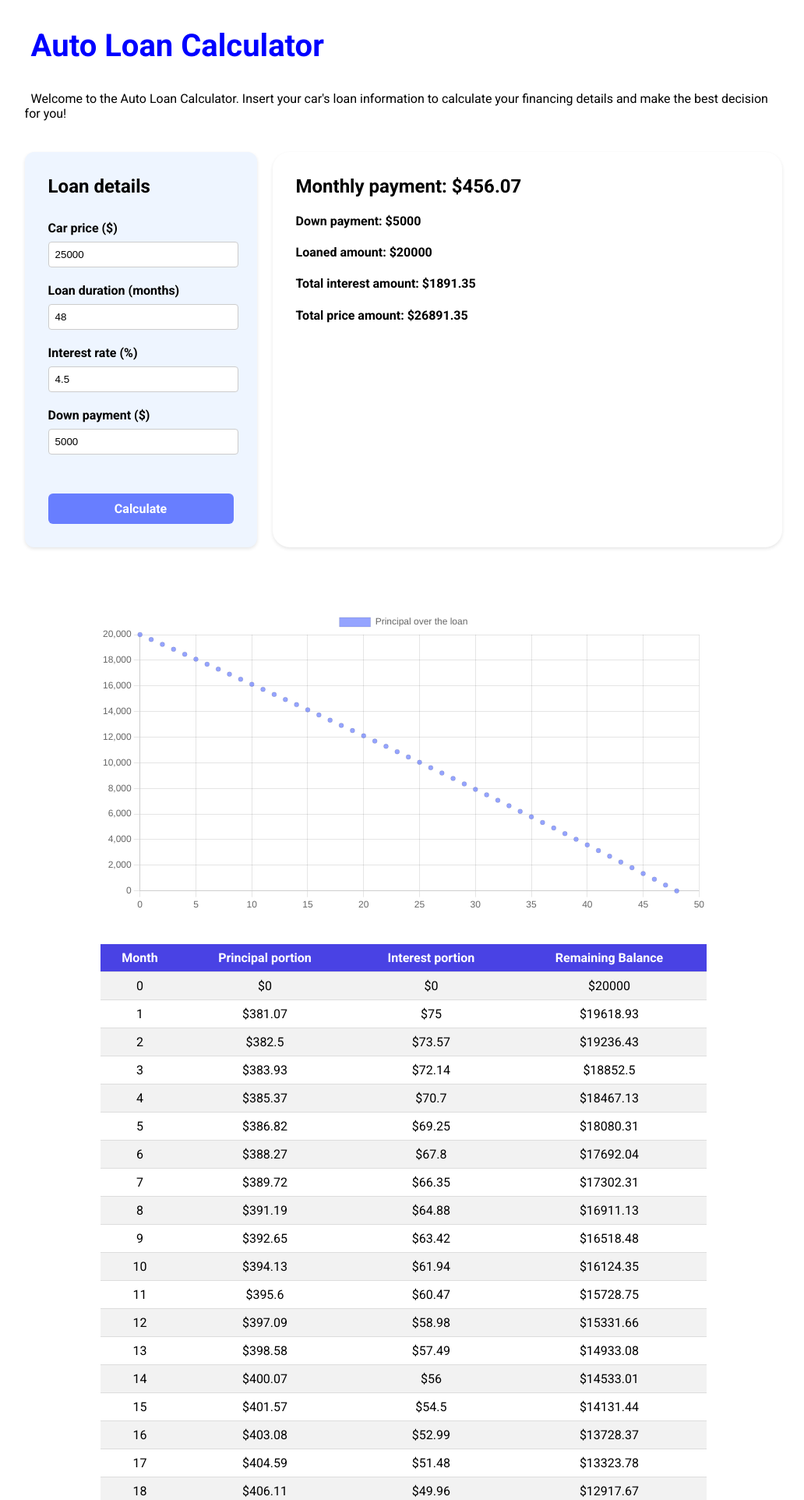
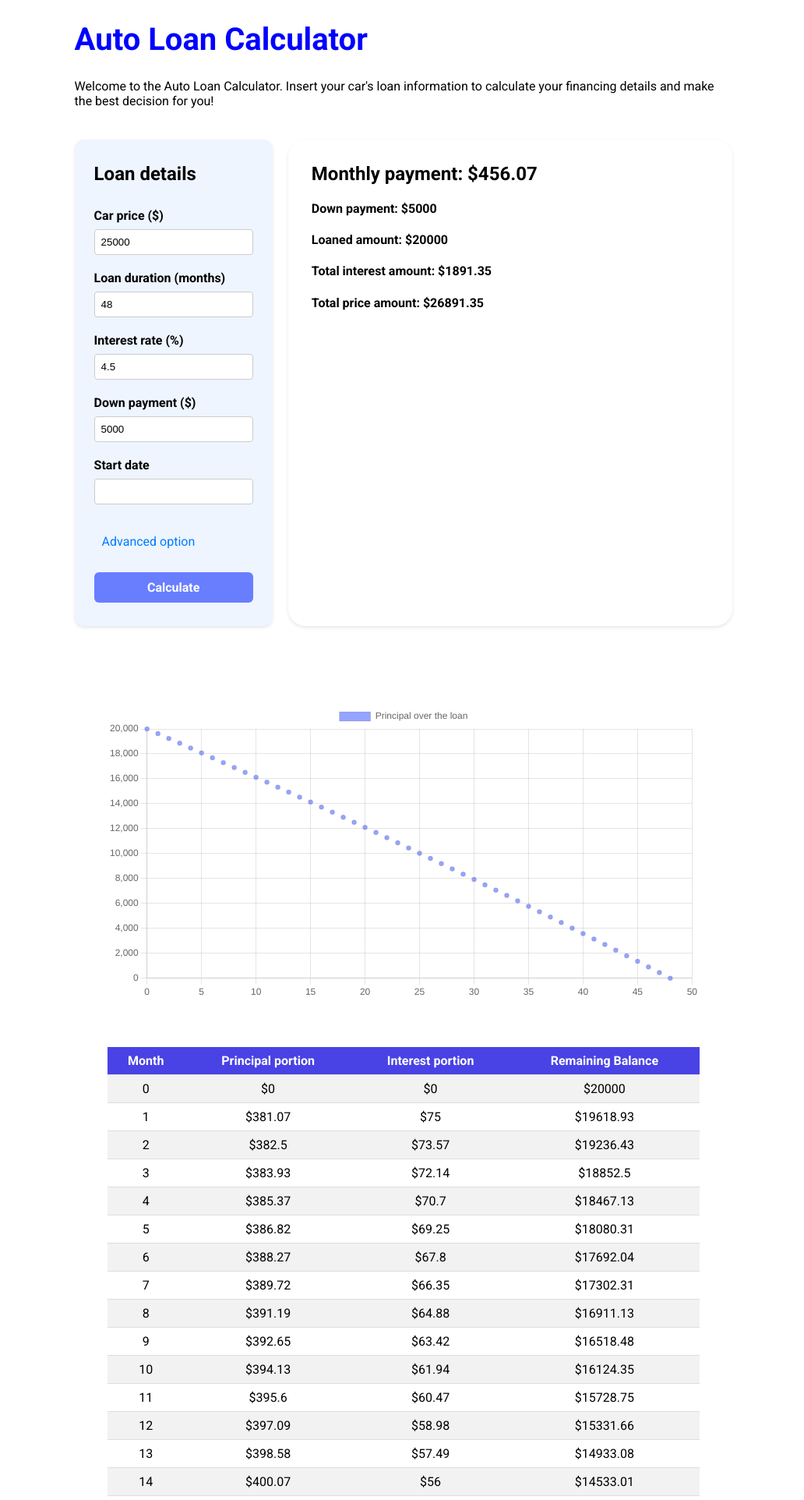
Before and after one commit to saitormit/Auto-Loan-Calculator, a Django app: page / in a window 1280 px wide. Shown: the top 1924 px of the page at 78% size, without its empty margins (122-1154 px from the left). Run offline with Django 5.2, Linux system fonts and the light colour scheme; some web fonts are replaced.

Commit message:
Advanced inputs section created

```diff
--- a/backend/calculator/static/calculator/mainStyles.css
+++ b/backend/calculator/static/calculator/css/mainStyles.css
@@ -1,26 +1,25 @@
 h1 {
     font-family: Roboto, Arial, Helvetica, sans-serif;
     color:blue;
-    padding: 8px;
     font-size: 2.5em;
 }
 
-h2 {
+h2, h3 {
     font-family: Roboto, Arial, Helvetica, sans-serif;
 }
 
 p1 {
     font-family: Roboto, Arial, Helvetica, sans-serif;
-    padding: 8px;
 }
 
 body {
     background-color: white;
     /*margin-left: 150px;
     margin-right: 150px;*/
-    width: 76%;
-    margin-left: 12%;
-    margin-right: 12%;
+    width: 66%;
+    margin-left: 17%;
+    margin-right: 17%;
+    margin-bottom: 40px;
 }
 
 .calculation_container {
@@ -34,8 +33,8 @@ body {
     border-radius: 12px;
     box-shadow: 0 2px 4px rgba(0, 0, 0, 0.1);
     margin-top: 40px;
-    margin-bottom: 40px;
-    padding: 10px 30px;
+    margin-bottom: 60px;
+    padding: 10px 25px;
     /* width: 300px; */
 }
 
@@ -48,18 +47,20 @@ body {
     margin-bottom: 20px;
 }
 
-.form-group label {
+.form-group label, p {
     font-family: Roboto;
     display: block;
     font-weight: bold;
     margin-bottom: 8px;
 }
 
-.form-group input[type="number"]{
-    width: 95%;
+.form-group input[type="number"],
+input[type="text"]{
+    width: 100%;
     padding: 8px;
     border: 1px solid #ccc;
     border-radius: 4px;
+    box-sizing: border-box;
 }
 
 .form-group input[type="submit"] {
@@ -84,30 +85,67 @@ body {
     border: #4942E4;
 }
 
+.radio-buttons {
+    display: flex;
+    align-items: center;
+}
+
+.radio-buttons label {
+    margin-right: 10px;
+    font-weight: normal;
+}
+
+/* Style the form sections */
+.form-section {
+    display: none;
+    opacity: 0;
+    overflow: auto;
+    transition: opacity 0.5s ease, height 0.5s ease;
+}
+
+.form-section.active {
+    display: block;
+    opacity: 1;
+    height: auto;
+}
+
+/* Style the navigation links */
+.nav-link {
+    font-family: Roboto, Arial, Helvetica, sans-serif;
+    color: #007BFF;
+    cursor: pointer;
+    text-decoration: none;
+    padding: 0 10px;
+}
+
+.nav-link:hover {
+    text-decoration: underline;
+}
+
 .output_container {
     font-family: Roboto, Arial, Helvetica, sans-serif;
     flex: 5;
     border-radius: 22px;
     box-shadow: 0 2px 4px rgba(0, 0, 0, 0.1);
     margin-top: 40px;
-    margin-bottom: 40px;
+    margin-bottom: 60px;
     padding: 10px 30px;
 }
 
 .principal_plot {
     margin: auto;
-    width: 80%;
+    width: 90%;
     margin-top: 40px;
-    margin-bottom: 40px;
+    margin-bottom: 60px;
 }
 
 .amortization_table table{
     font-family: Roboto, Arial, Helvetica, sans-serif;
     margin: auto;
-    width: 80%;
+    width: 90%;
     border-collapse: collapse;
     margin-top: 40px;
-    margin-bottom: 40px;
+    margin-bottom: 60px;
 }
 
 .amortization_table th, td{
@@ -119,6 +157,6 @@ body {
 tr:nth-child(even){background-color: #f2f2f2}
 
 .amortization_table th {
-  background-color: #4942E4;
-  color: white;
+    background-color: #4942E4;
+    color: white;
 }
--- /dev/null
+++ b/backend/calculator/static/calculator/js/advanced_inputs.js
@@ -0,0 +1,21 @@
+function navigateSection(event, sectionName) {
+    var i, sections;
+
+    // Prevent default anchor behavior
+    event.preventDefault();
+
+    // Hide all sections
+    sections = document.getElementsByClassName("form-section");
+    for (i = 0; i < sections.length; i++) {
+        sections[i].classList.remove("active");
+    }
+
+    // Show the current section
+    var currentSection = document.getElementById(sectionName);
+    currentSection.classList.add("active");
+}
+
+// Set the default active section
+document.addEventListener("DOMContentLoaded", function() {
+    document.getElementById("standard_section").classList.add("active");
+});
--- a/backend/calculator/templates/calculator/main.html
+++ b/backend/calculator/templates/calculator/main.html
@@ -1,7 +1,8 @@
+{% load static %}
+
 <!DOCTYPE html>
 <html lang="en">
 <head>
-    {% load static %}
     <meta charset="UTF-8">
     <meta name="viewport" content="width=device-width, initial-scale=1.0">
 
@@ -10,8 +11,8 @@
     <link href="https://fonts.googleapis.com/css2?family=Radio+Canada+Big:ital,wght@0,400..700;1,400..700&family=Roboto:ital,wght@0,100;0,300;0,400;0,500;0,700;0,900;1,100;1,300;1,400;1,500;1,700;1,900&display=swap" rel="stylesheet">
     <script src="https://cdn.jsdelivr.net/npm/chart.js"></script>
     <title>Auto Loan Calculator</title>
-    <link rel="stylesheet" href="{% static 'calculator/mainStyles.css' %}">
-    <script src="{% static 'calculator/charts.js' %}"></script>
+    <link rel="stylesheet" href="{% static 'calculator/css/mainStyles.css' %}">
+    <script src="{% static 'calculator/js/charts.js' %}"></script>
 </head>
 <body>
     <h1>Auto Loan Calculator</h1>
@@ -26,6 +27,7 @@
             <h2>Loan details</h2>
             <form method="post" action="">
                 {% csrf_token %}
+                <div class="form-section" id="standard_section">
                     <div class="form-group">
                         <label for="car_price">Car price ($)</label>
                         <input type="number" id="car_price" name="car_price" value="{{ car_price }}" required>
@@ -36,17 +38,44 @@
                     </div>
                     <div class="form-group">
                         <label for="interest">Interest rate (%)</label>
-                    <input type="number" step="0.1" id="interest" name="interest" value="{{ interest }}" required>
+                        <input type="number" step="0.01" id="interest" name="interest" value="{{ interest }}" required>
                     </div>
                     <div class="form-group">
                         <label for="down_payment">Down payment ($)</label>
                         <input type="number" id="down_payment" name="down_payment" value="{{ down_payment }}">
                     </div>
                     <div class="form-group">
+                        <label for="start_date">Start date</label>
+                        <input type="text" id="start_date" name="start_date">
+                    </div>
+                    <br>
+                    <a href="#" class="nav-link" onclick="navigateSection(event, 'advanced_section')">Advanced option</a>
+                </div>
+                <div class="form-section" id="advanced_section">
+                    <div class="form-group">
+                        <label for="advanced_payment">Advanced payment ($)</label>
+                        <input type="number" id="advanced_payment" name="advanced_payment" value=0>
+                    </div>
+                    <div class="form-group">
+                        <p>Refinance option</p>
+                        <div class="radio-buttons">
+                            <label>
+                                <input type="radio" name="refinance_button" value="yes"> Yes
+                            </label>
+                            <label>
+                                <input type="radio" name="refinance_button" value="no" checked> No
+                            </label>
+                        </div>
+                    </div>
+                    <br>
+                    <a href="#" class="nav-link" onclick="navigateSection(event, 'standard_section')">Back</a>
+                </div>
+                <div class="form-group">
                     <input type="submit" value="Calculate">
                 </div>
             </form>
         </div>
+        <script src="{% static 'calculator/js/advanced_inputs.js' %}"></script>
 
         <div class="output_container">
             <h2>Monthly payment: ${{ monthly_payment|floatformat:2 }}</h2>
@@ -131,5 +160,21 @@
             }
         });
     </script>
+
+    <h2>Monthly Payment Calculation</h2>
+    <p1>
+        Explain the monthly payment formula habitant morbi tristique senectus et netus et malesuada fames ac turpis egestas. Vestibulum tortor quam, feugiat vitae, ultricies eget, tempor sit amet, ante. Donec eu libero sit amet quam egestas semper. Aenean ultricies mi vitae est. Mauris placerat eleifend leo.
+    </p1>
+    <br>
+    <h2>Car Devaluation</h2>
+    <p1>
+        About car devaluation habitant morbi tristique senectus et netus et malesuada fames ac turpis egestas. Vestibulum tortor quam, feugiat vitae, ultricies eget, tempor sit amet, ante. Donec eu libero sit amet quam egestas semper. Aenean ultricies mi vitae est. Mauris placerat eleifend leo.
+    </p1>
+    <br>
+    <h2>About</h2>
+    <p1>
+        General info tempor sit amet, ante. Donec eu libero sit amet quam egestas semper. Aenean ultricies mi vitae est. Mauris placerat eleifend leo.
+    </p1>
+
 </body>
 </html>
--- a/backend/calculator/views.py
+++ b/backend/calculator/views.py
@@ -39,7 +39,7 @@ def calculate_loan(request):
     # Default values
     car_price = 25000
     loan_duration = 48
-    interest = 4.5
+    interest = 4.50
     down_payment = 5000
     monthly_payment = calculate_monthly_payment(car_price, loan_duration, interest, down_payment)
     loaned_amount = car_price - down_payment
```
Also changed, not shown: backend/calculator/static/calculator/js/charts.js (renamed from backend/calculator/static/calculator/charts.js), 3 other files. Lines whose indentation alone changed are shown as unchanged.
